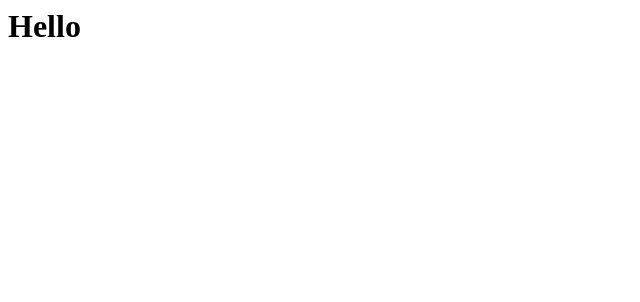
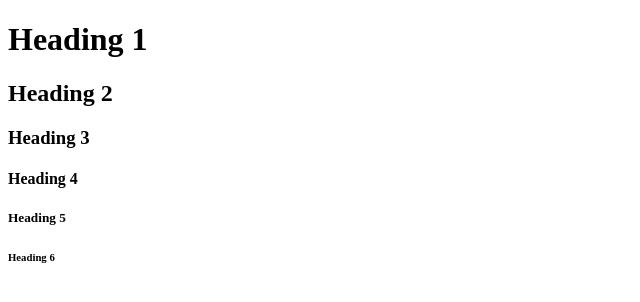
Before and after one commit to RaedAlnajjar/coursera-test, a plain HTML site: page index.html in a window 1280 px wide. Shown: the whole page, without its empty margins (0-640 px from the left). Drawn offline with Linux system fonts and the light colour scheme.

Commit message:
Update index.html

```diff
--- a/index.html
+++ b/index.html
@@ -1 +1,13 @@
-<h1>Hello</h1>
+<!DOCTYPE html>
+<html>
+<body>
+
+<h1>Heading 1</h1>
+<h2>Heading 2</h2>
+<h3>Heading 3</h3>
+<h4>Heading 4</h4>
+<h5>Heading 5</h5>
+<h6>Heading 6</h6>
+
+</body>
+</html>
```
